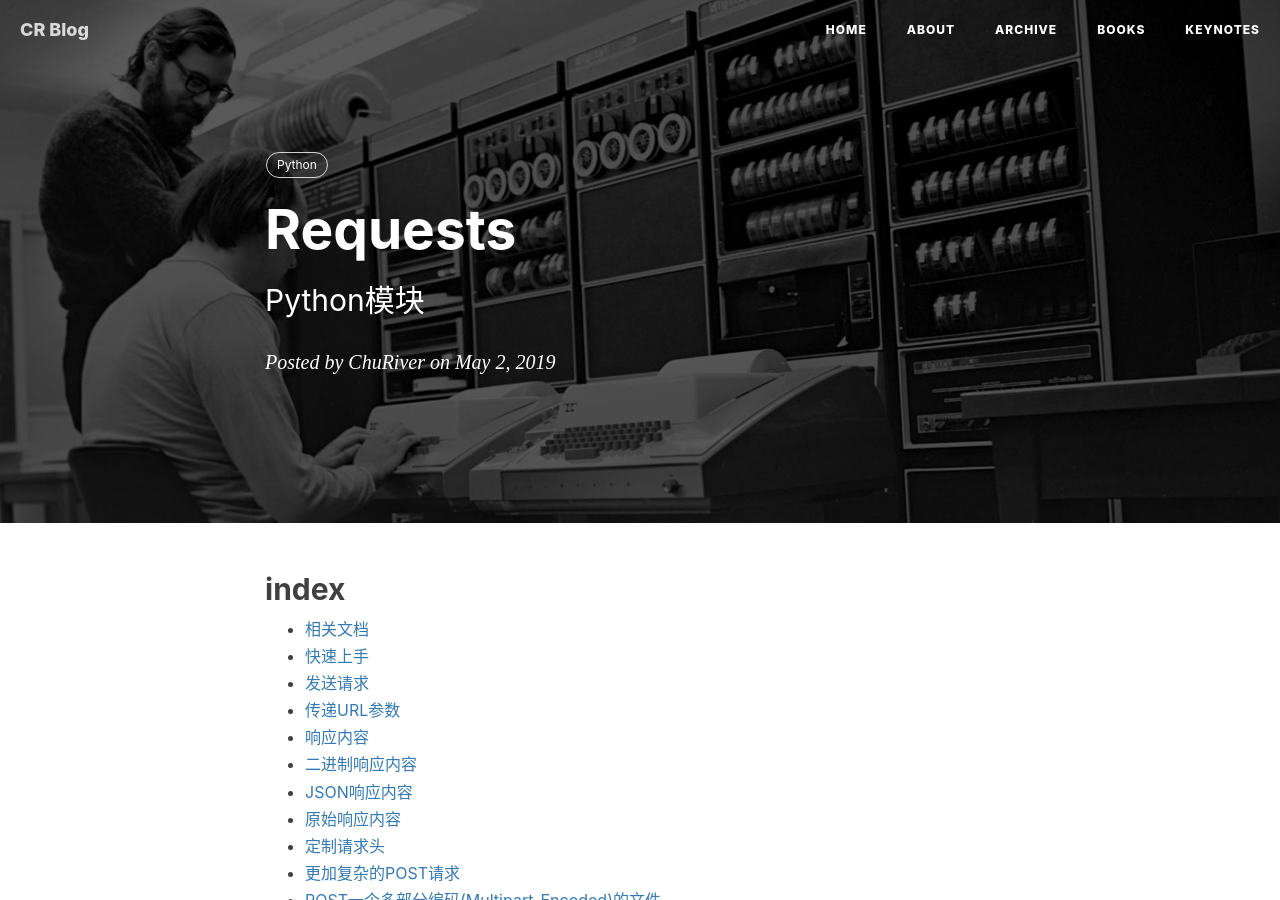
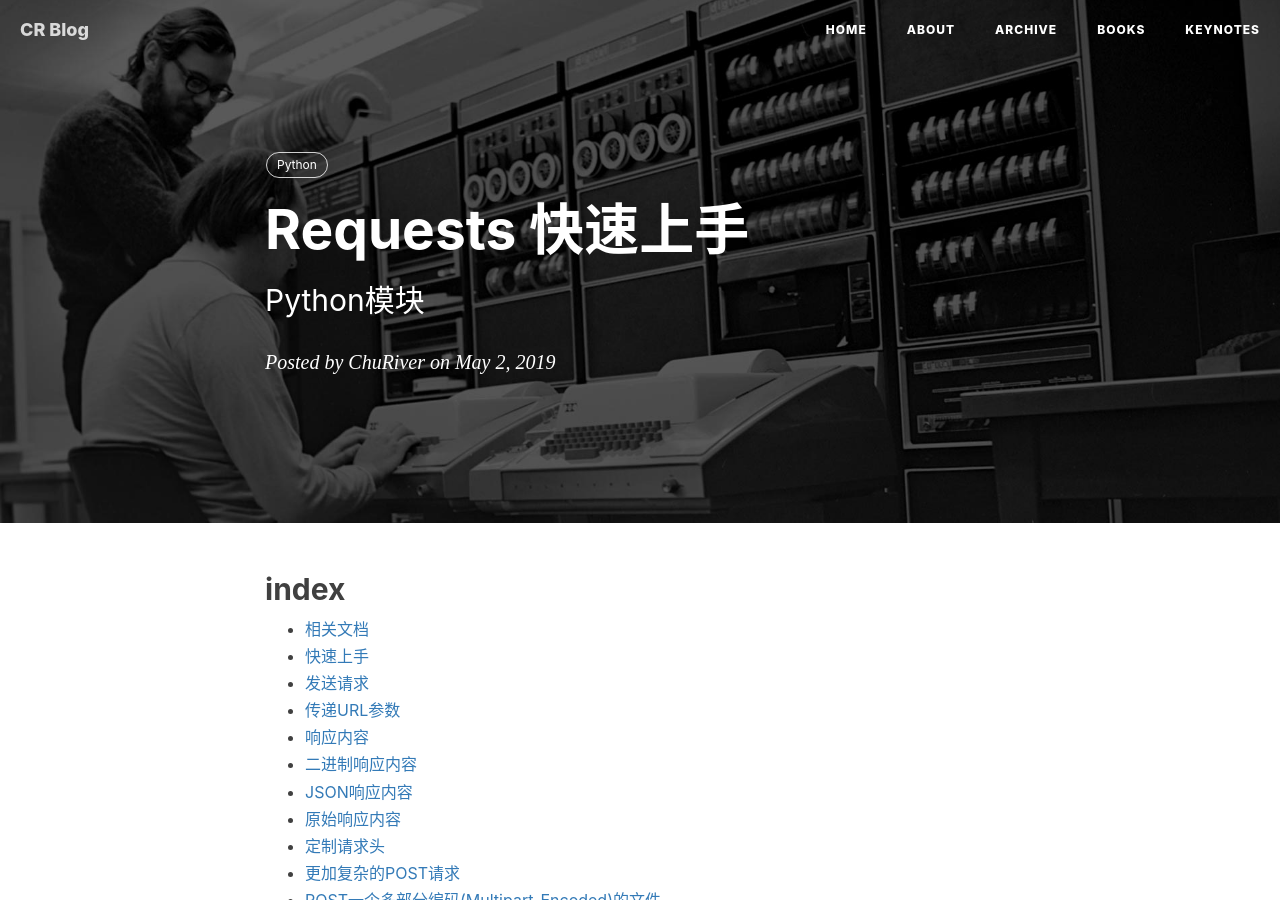
Before and after one commit to riverchu/riverchu.github.io, a Jekyll site: the page built from _posts/2019-05-02-Requests.md, in a window 1280 px wide and 900 px high. Built offline with Jekyll 4.4.1, drawn with Linux system fonts in a browser that asks for light colours; nearby versions of some CDN libraries; comment, search, counter and statistics services are not loaded.

Commit message:
update name

```diff
--- a/_posts/2019-05-02-Requests.md
+++ b/_posts/2019-05-02-Requests.md
@@ -1,6 +1,6 @@
 ---
 layout:     post
-title:      "Requests"
+title:      "Requests 快速上手"
 subtitle:   "Python模块"
 date:       2019-05-02
 author:     "ChuRiver"
```
